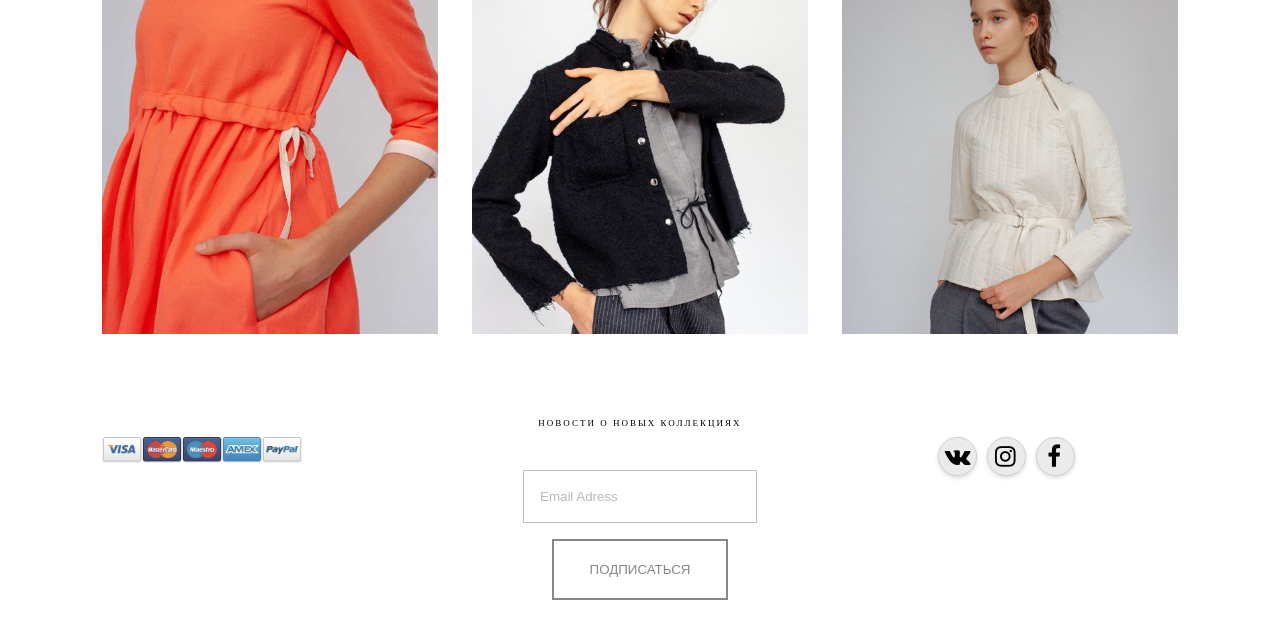
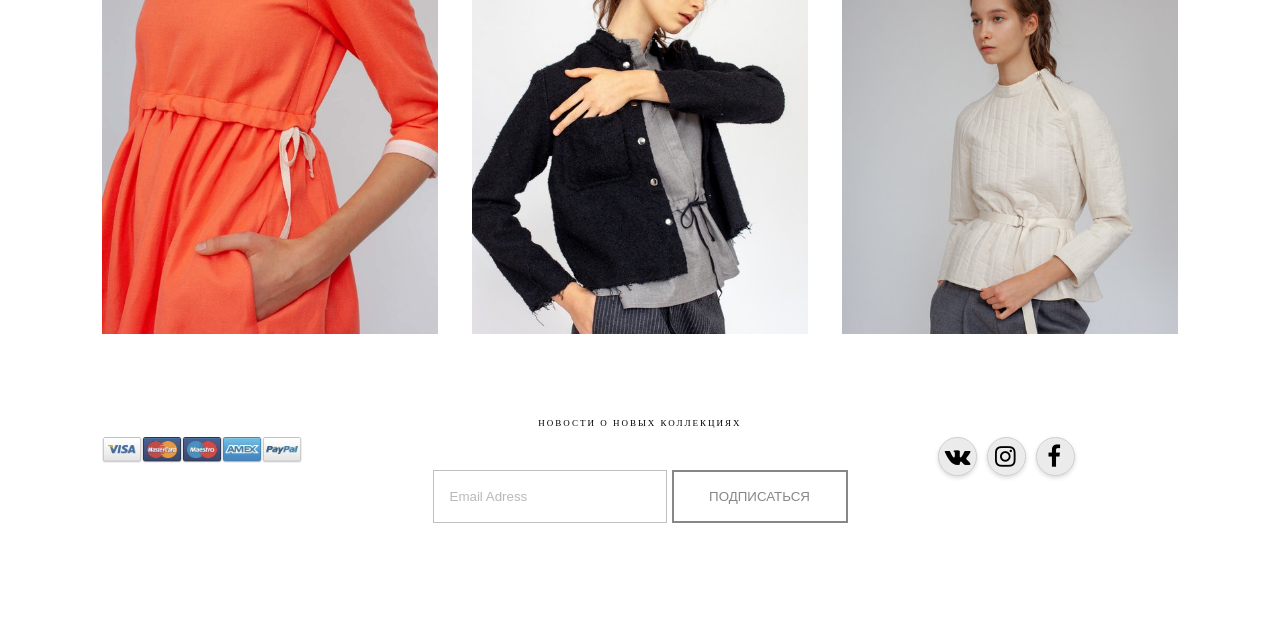
Before and after one commit to Avisrara74/myMagazineDesign, a PHP site: page / in a window 1280 px wide. Shown: the part 1069-1699 px from the top of the page. After the commit the page ends 1592 px from the top, so only its background shows below. Run offline with PHP 8.4, Linux system fonts and the light colour scheme.

Commit message:
first page complite

```diff
--- a/styles/mainStyle.css
+++ b/styles/mainStyle.css
@@ -28,7 +28,7 @@
   transition: 0.2s;
   background-color: white;
   text-align: center;
-  height: 61px;
+  height: 53px;
   width: 176px;
   cursor: pointer;
   text-transform: uppercase;
@@ -164,14 +164,12 @@ nav.grid-item {
 	display: grid;
 	grid-template-rows: 1fr;
 	grid-template-columns: 1fr;
-	grid-template-areas: "joinText"
-						 "joinButton";
+	grid-template-areas: "joinText joinButton";
+	justify-self: center;
+	margin: -2vh 0px 2vh 0px;
+
 }
 
-.joinText {
-	justify-self: center;
-	margin: -2vh 0px 2vh 0px;
+.joinButton {
+	margin-left: 5px;
 }
-.joinButton {
-	justify-self: center;
-}
```
